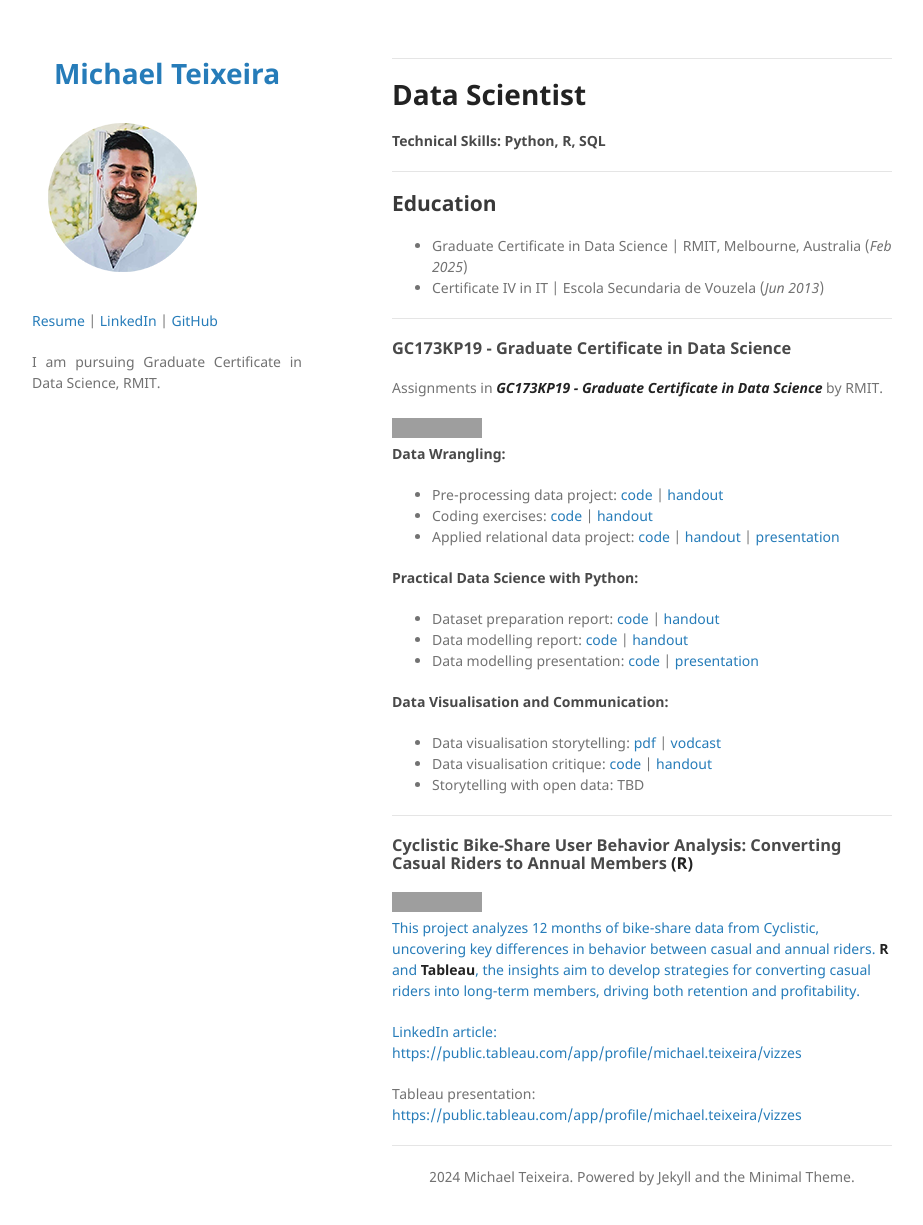
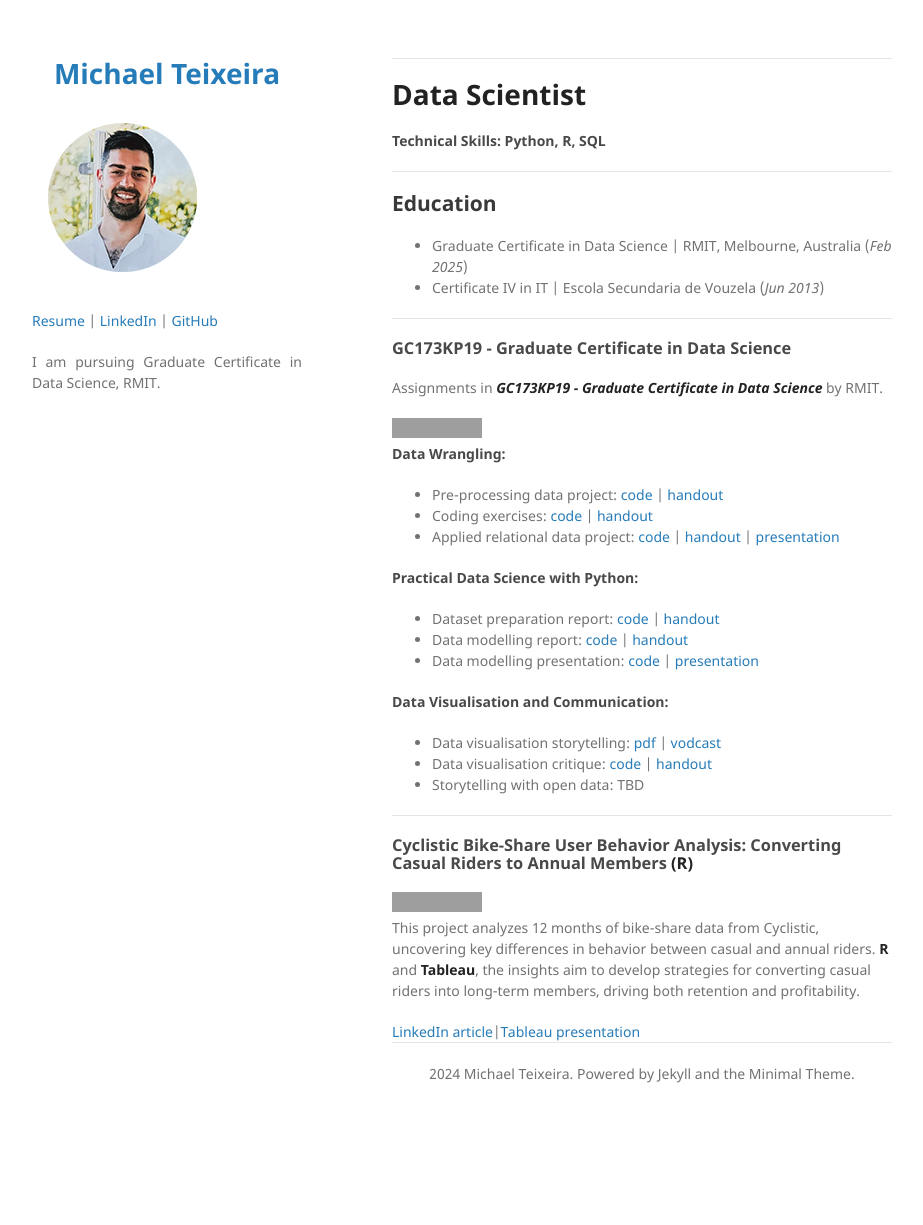
Before and after one commit to Tex30/Portfolio, a Jekyll site: the page built from index.html, in a window 1280 px wide and 1237 px high. Shown: the top 1225 px of the window, without its empty margins (178-1101 px from the left). Built offline with Jekyll 4.4.1, drawn with Linux system fonts in a browser that asks for light colours; grey boxes are pictures that could not be loaded.

Commit message:
fix links

```diff
--- a/index.html
+++ b/index.html
@@ -81,11 +81,11 @@ title: Michael Teixeira - Data Scientist Portfolio
 
 <a href="https://github.com/Tex30/Google-Data-Analytics-Professional-Certificate" target="_blank">
     <img src="https://img.shields.io/badge/GitHub-View_on_GitHub-blue?logo=GitHub" alt="View on GitHub">
+</a>
 
 <p>This project analyzes 12 months of bike-share data from Cyclistic, uncovering key differences in behavior between casual and annual riders. <strong>R</strong> and <strong>Tableau</strong>, the insights aim to develop strategies for converting casual riders into long-term members, driving both retention and profitability.</p>
 
-<p>LinkedIn article: <a href="https://public.tableau.com/app/profile/michael.teixeira/vizzes">https://public.tableau.com/app/profile/michael.teixeira/vizzes</a></p>
-<p>Tableau presentation: <a href="https://public.tableau.com/app/profile/michael.teixeira/vizzes">https://public.tableau.com/app/profile/michael.teixeira/vizzes</a></p>
+<a href="https://public.tableau.com/app/profile/michael.teixeira/vizzes">LinkedIn article</a>|<a href="https://public.tableau.com/app/profile/michael.teixeira/vizzes">Tableau presentation</a>
 
 <hr>
 
```
